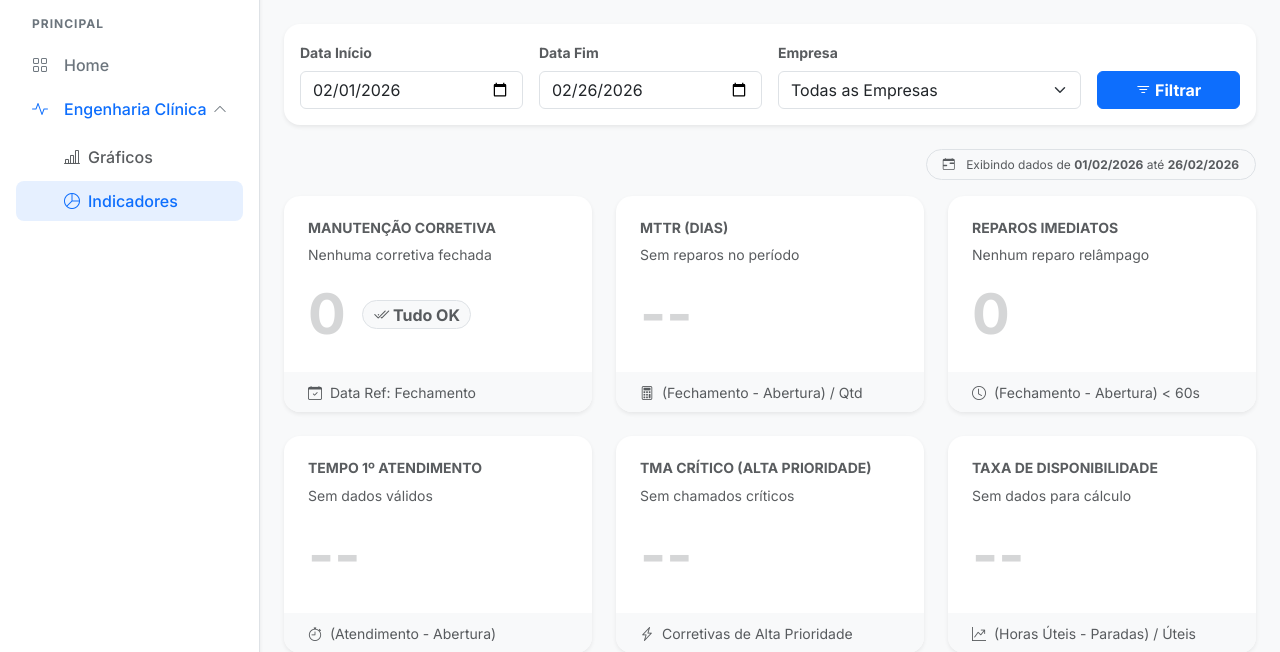
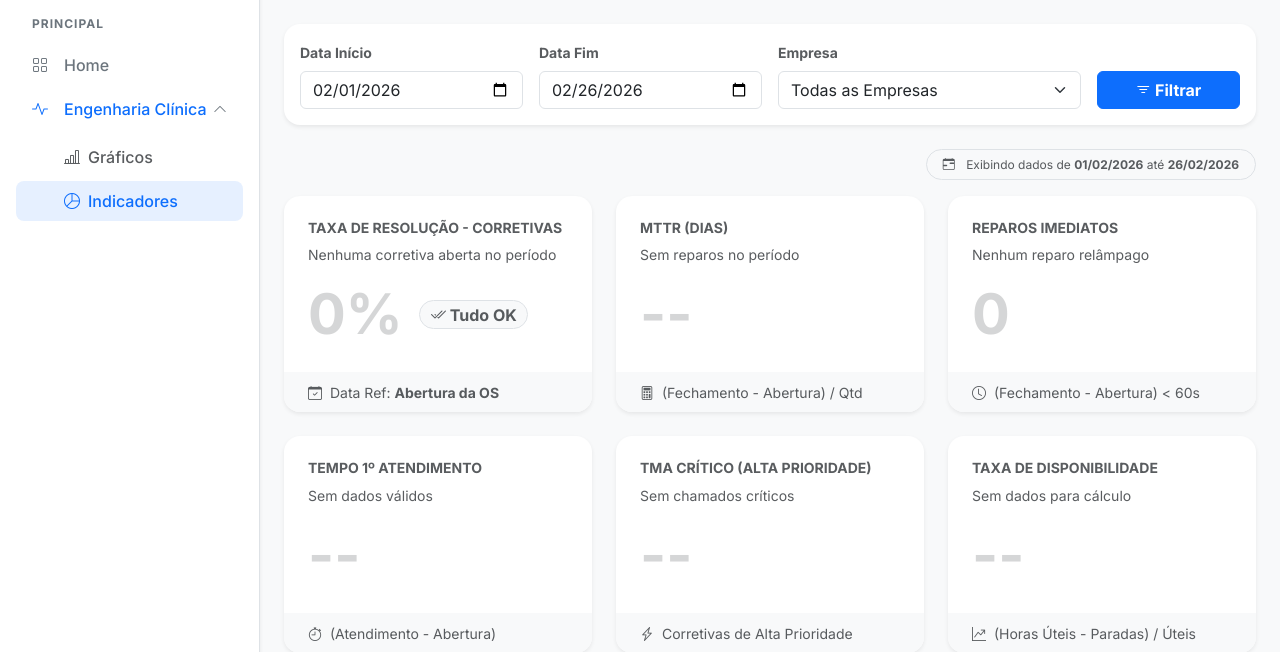
Before and after one commit to hithalloagir/neovero_site_apresentacao, a Django app: page /engenharia/indicadores/ in a window 1280 px wide. Shown: the part 57-709 px from the top of the page. Run offline with Django 5.2, Linux system fonts and the light colour scheme; tables that the repository leaves empty hold one stand-in row (values such as "Sample post"); some libraries are stand-ins or nearby versions.

Commit message:
Feat: Ajuste em um indicador e feito o loading ao alterar flitro na tela home

```diff
--- a/core/templates/core/home.html
+++ b/core/templates/core/home.html
@@ -23,7 +23,7 @@
                 <label for="empresaSelect" class="form-label small fw-bold text-muted">Filtrar por Unidade:</label>
                 <div class="input-group">
                     <span class="input-group-text bg-white"><i class="bi bi-building"></i></span>
-                    <select class="form-select" id="empresaSelect" name="empresa" onchange="this.form.submit()">
+                    <select class="form-select" id="empresaSelect" name="empresa" onchange="showLoader(); this.form.submit()">
                         <option value="">Todas as Empresas</option>
                         {% for emp in empresas_disponiveis %}
                             <option value="{{ emp }}" {% if emp == empresa_selecionada %}selected{% endif %}>
--- a/eng_clinica/services/indicadores/indicadores_dashboards.py
+++ b/eng_clinica/services/indicadores/indicadores_dashboards.py
@@ -45,48 +45,62 @@ def get_total_equipamentos_cadastrados(df_equip, data_inicio=None, data_fim=None
 
 def get_total_os_corretivas(df_os, data_inicio=None, data_fim=None):
     """
-    Retorna o total de OSs CORRETIVAS fechadas no período.
+    Retorna a Taxa de Conclusão de OSs Corretivas (%).
     Regras:
-      - Date Range Dimension: fechamento
+      - Date Range Dimension: ABERTURA (Dentre as abertas no período...)
       - Filter: tipomanutencao = 'CORRETIVA'
-      - Filter: MenosDuplicadas
+      - Exclude: situacao = 'CANCELADA' ou 'INATIVAÇÃO'
+      - Retorna: (Taxa %, Qtd Fechadas, Qtd Total)
     """
     if df_os.empty:
-        return 0
+        return 0.0, 0, 0
 
     df = df_os.copy()
 
-    # 1. Garante conversão de data (fechamento)
-    if 'fechamento' in df.columns:
-        df['fechamento'] = pd.to_datetime(df['fechamento'], errors='coerce')
-        df = df.dropna(subset=['fechamento'])
+    # 1. Filtro de Data (Dimension: ABERTURA)
+    if 'abertura' in df.columns:
+        df['abertura'] = pd.to_datetime(df['abertura'], errors='coerce')
+        df = df.dropna(subset=['abertura'])
     else:
-        return 0
+        return 0.0, 0, 0
 
-    # 2. Filtro de Data (Dimension: Fechamento)
     if data_inicio:
-        df = df[df['fechamento'] >= pd.to_datetime(data_inicio)]
+        df = df[df['abertura'] >= pd.to_datetime(data_inicio)]
 
     if data_fim:
         fim = pd.to_datetime(data_fim).replace(hour=23, minute=59, second=59)
-        df = df[df['fechamento'] <= fim]
+        df = df[df['abertura'] <= fim]
 
     if df.empty:
-        return 0
+        return 0.0, 0, 0
 
-    # 3. Filtro de Tipo: Corretivas
-    # Normaliza para maiúsculo para garantir
+    # 2. Filtro de Tipo: Corretivas
     if 'tipomanutencao' in df.columns:
-        df = df[df['tipomanutencao'].str.upper() == 'CORRETIVA']
+        df = df[df['tipomanutencao'].str.upper().str.contains('CORRETIVA', na=False)]
+
+    # 3. Remover Canceladas (Para não prejudicar a porcentagem de eficiência)
+    if 'situacao' in df.columns:
+        df = df[~df['situacao'].str.upper().isin(['CANCELADA', 'INATIVAÇÃO'])]
 
     if df.empty:
-        return 0
+        return 0.0, 0, 0
 
     # 4. Filtro: MenosDuplicadas (OS + Tag + Local)
     df = df.drop_duplicates(subset=['os', 'tag', 'local_api'])
 
-    # 5. Retorna Contagem
-    return df.shape[0]
+    # 5. Cálculos para a Porcentagem
+    total_abertas = df.shape[0]
+
+    if total_abertas == 0:
+        return 0.0, 0, 0
+
+    # Conta quantas destas estão fechadas
+    total_fechadas = df[df['situacao'].str.upper() == 'FECHADA'].shape[0]
+
+    # Calcula a porcentagem
+    taxa_conclusao = (total_fechadas / total_abertas) * 100
+
+    return round(taxa_conclusao, 1), total_fechadas, total_abertas
 
 
 def get_maiores_causas_corretivas(df_os, data_inicio=None, data_fim=None):
--- a/eng_clinica/templates/engenharia/indicadores.html
+++ b/eng_clinica/templates/engenharia/indicadores.html
@@ -77,36 +77,43 @@
         <div class="card border-0 shadow-sm rounded-4 h-100 overflow-hidden">
             <div class="card-body p-4 position-relative">
 
-                <h6 class="text-uppercase text-muted fw-bold small mb-2">Manutenção Corretiva</h6>
+                <h6 class="text-uppercase text-muted fw-bold small mb-2">Taxa de Resolução - Corretivas</h6>
 
-                {% if total_os_corretiva > 0 %}
-                    <p class="text-muted small mb-3">OSs fechadas no período</p>
+                {% if abertas_corretiva > 0 %}
+                    <p class="text-muted small mb-3">Concluídas dentre as abertas no período</p>
                     <div class="d-flex align-items-center">
-                        <h1 class="display-4 fw-bold mb-0 text-danger">
-                            {{ total_os_corretiva }}
+
+                        <h1 class="display-4 fw-bold mb-0 {% if taxa_corretiva == 100 %}text-success{% else %}text-primary{% endif %}">
+                            {{ taxa_corretiva }}<span class="fs-4">%</span>
                         </h1>
-                        <span class="badge bg-danger-subtle text-danger rounded-pill ms-3 fs-6">
-                            <i class="bi bi-tools"></i> Fechadas
+
+                        <span class="badge {% if taxa_corretiva == 100 %}bg-success-subtle text-success{% else %}bg-primary-subtle text-primary{% endif %} rounded-pill ms-3 fs-6">
+                            <i class="bi bi-tools"></i> {{ fechadas_corretiva }} de {{ abertas_corretiva }}
                         </span>
                     </div>
+
+                    <div class="progress mt-3" style="height: 6px;">
+                        <div class="progress-bar {% if taxa_corretiva == 100 %}bg-success{% else %}bg-primary{% endif %}" role="progressbar" style="width: {{ taxa_corretiva }}%;" aria-valuenow="{{ taxa_corretiva }}" aria-valuemin="0" aria-valuemax="100"></div>
+                    </div>
+
                 {% else %}
-                    <p class="text-muted small mb-3">Nenhuma corretiva fechada</p>
+                    <p class="text-muted small mb-3">Nenhuma corretiva aberta no período</p>
                     <div class="d-flex align-items-center">
-                        <h1 class="display-4 fw-bold mb-0 text-muted opacity-25">0</h1>
+                        <h1 class="display-4 fw-bold mb-0 text-muted opacity-25">0%</h1>
                         <span class="badge bg-light text-muted border rounded-pill ms-3 fs-6">
                             <i class="bi bi-check2-all"></i> Tudo OK
                         </span>
                     </div>
                 {% endif %}
 
-                <div class="position-absolute top-0 end-0 p-3 {{ total_os_corretiva|yesno:'opacity-10,opacity-0' }}">
-                    <i class="bi bi-wrench-adjustable text-danger" style="font-size: 5rem;"></i>
+                <div class="position-absolute top-0 end-0 p-3 {% if abertas_corretiva > 0 %}opacity-10{% else %}opacity-0{% endif %}">
+                    <i class="bi bi-wrench-adjustable {% if taxa_corretiva == 100 %}text-success{% else %}text-primary{% endif %}" style="font-size: 5rem;"></i>
                 </div>
             </div>
 
             <div class="card-footer bg-light border-0 py-2 px-4">
                 <small class="text-muted">
-                    <i class="bi bi-calendar-check me-1"></i> Data Ref: Fechamento
+                    <i class="bi bi-calendar-check me-1"></i> Data Ref: <b>Abertura da OS</b>
                 </small>
             </div>
         </div>
--- a/eng_clinica/views.py
+++ b/eng_clinica/views.py
@@ -412,7 +412,7 @@ def engenharia_clinica_indicadores(request):
     t_calc = time.time()
 
     total_equipamentos_cadastrados = get_total_equipamentos_cadastrados(df_equip, data_inicio, data_fim)
-    total_os_corretiva = get_total_os_corretivas(df_os, data_inicio, data_fim)
+    taxa_corretiva, fechadas_corretiva, abertas_corretiva = get_total_os_corretivas(df_os, data_inicio, data_fim)
     maiores_causas_corretivas = get_maiores_causas_corretivas(df_os, data_inicio, data_fim)
 
     # ATENÇÃO: MTBF agora recebe df_os também para evitar query no banco
@@ -446,7 +446,9 @@ def engenharia_clinica_indicadores(request):
         'display_fim': display_fim,
         # Indicadores
         'total_equipamentos_cadastrados': total_equipamentos_cadastrados,
-        'total_os_corretiva': total_os_corretiva,
+        'taxa_corretiva': taxa_corretiva,
+        'fechadas_corretiva': fechadas_corretiva,
+        'abertas_corretiva': abertas_corretiva,
         'maiores_causas_corretivas': maiores_causas_corretivas,
         'kpi_mtbf': kpi_mtbf,
         'kpi_mttr': kpi_mttr,
--- a/templates/base.html
+++ b/templates/base.html
@@ -92,10 +92,12 @@
             function showLoader() {
                 if (loader) loader.classList.remove('d-none');
             }
+            window.showLoader = showLoader;
 
             function hideLoader() {
                 if (loader) loader.classList.add('d-none');
             }
+            window.hideLoader = hideLoader;
 
             // 1. Intercepta cliques em Links
             document.querySelectorAll('a').forEach(link => {
```
